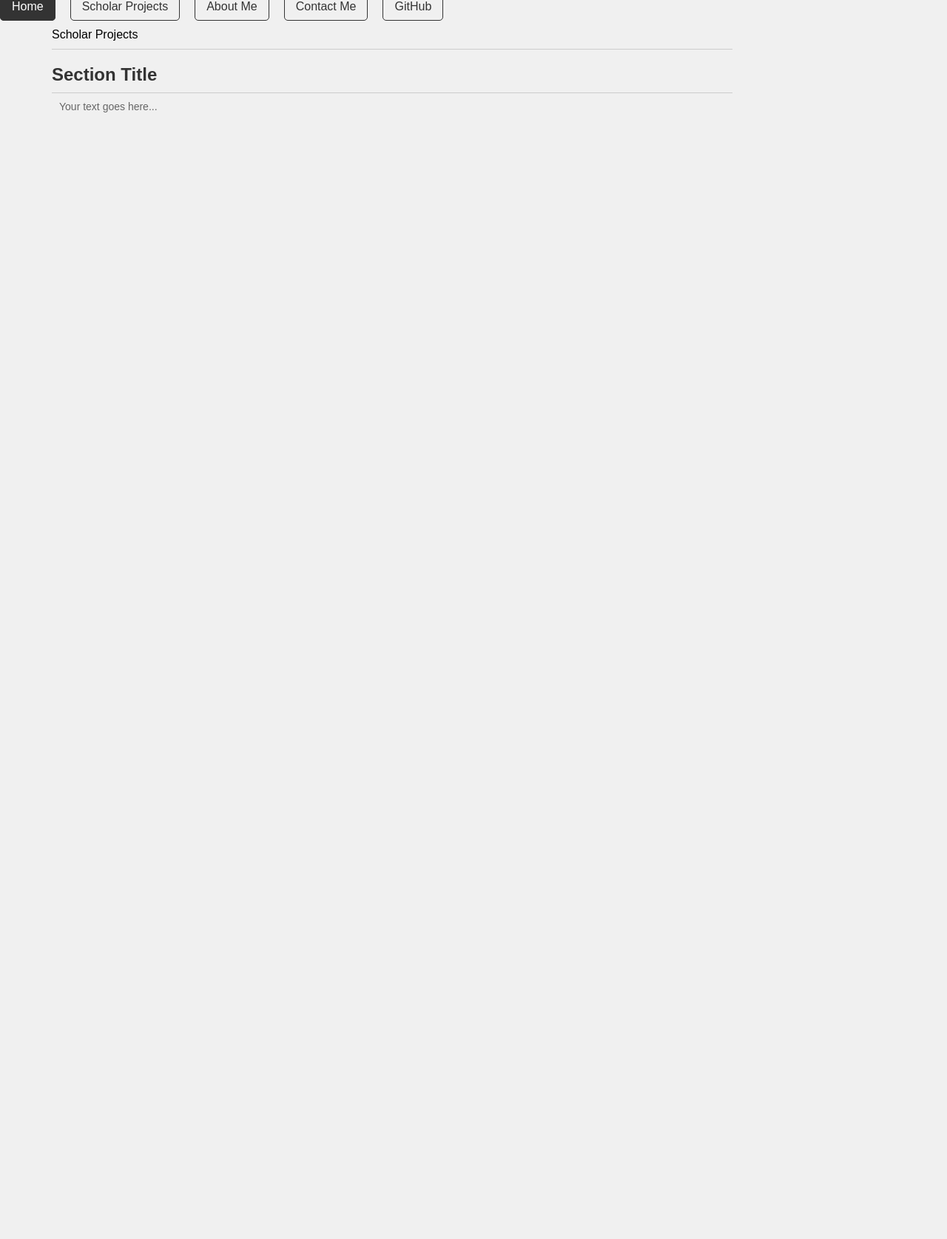
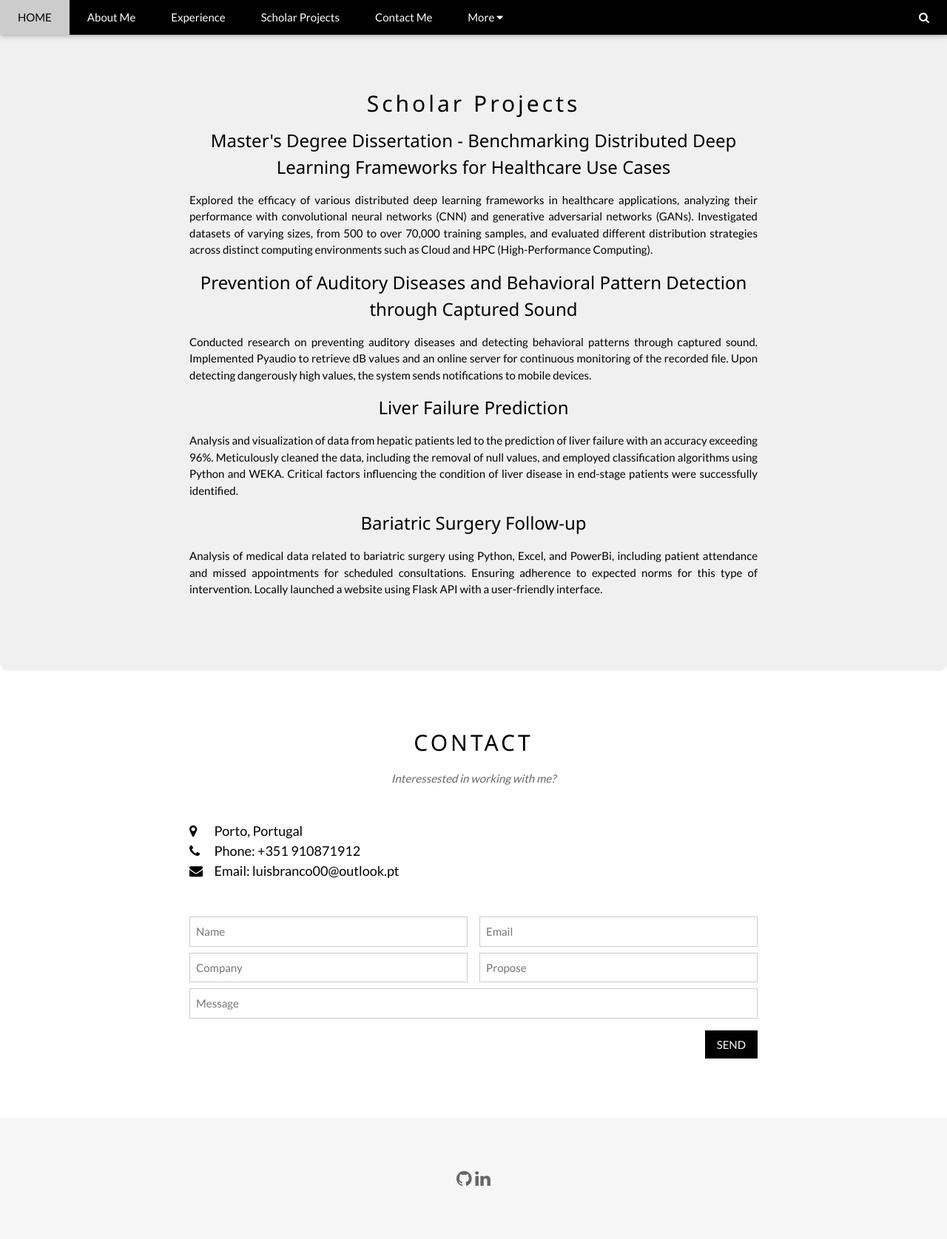
Before and after one commit to luisbranco00/MY_CV, a Flask app: page /scholar_project in a window 1280 px wide. Shown: the whole page at 74% size. Before the commit the page ends 152 px from the top, so only its background shows below. Run offline with Flask 3, Linux system fonts and the light colour scheme.

Commit message:
Update scholar_projects.html

```diff
--- a/Flask_projectCV/templates/scholar_projects.html
+++ b/Flask_projectCV/templates/scholar_projects.html
@@ -1,165 +1,153 @@
-
-<html>
+<!DOCTYPE html>
 <html lang="en">
 <head>
-  <meta charset="UTF-8">
-  <meta name="viewport" content="width=device-width, initial-scale=1.0">
-  <style>
-   * {
-      box-sizing: border-box;
-      margin: 0;
-      padding: 0;
-    }
+<title>Welcome to my online CV</title>
+<meta charset="UTF-8">
+<meta name="viewport" content="width=device-width, initial-scale=1">
+<link rel="stylesheet" href="https://www.w3schools.com/w3css/4/w3.css">
+<link rel="stylesheet" href="https://fonts.googleapis.com/css?family=Lato">
+<link rel="stylesheet" href="https://cdnjs.cloudflare.com/ajax/libs/font-awesome/4.7.0/css/font-awesome.min.css">
+<style>
+body {font-family: "Lato", sans-serif}
+.mySlides {display: none}
+</style>
+</head>
+<body>
+
+<!-- Navbar -->
+<div class="w3-top">
+  <div class="w3-bar w3-black w3-card">
+    <a class="w3-bar-item w3-button w3-padding-large w3-hide-medium w3-hide-large w3-right" href="javascript:void(0)" onclick="myFunction()" title="Toggle Navigation Menu"><i class="fa fa-bars"></i></a>
+    <a href="{{ url_for('home') }}" class="w3-bar-item w3-button w3-padding-large">HOME</a>
+    <a href="{{ url_for('home') }}" class="w3-bar-item w3-button w3-padding-large w3-hide-small">About Me </a>
+    <a href="{{ url_for('home') }}" class="w3-bar-item w3-button w3-padding-large w3-hide-small">Experience</a>
+    <a href="{{ url_for('scholar_project') }}" class="w3-bar-item w3-button w3-padding-large w3-hide-small">Scholar Projects</a>
+    <a href="#contact" class="w3-bar-item w3-button w3-padding-large w3-hide-small">Contact Me</a>
+    <div class="w3-dropdown-hover w3-hide-small">
+      <button class="w3-padding-large w3-button" title="More">More <i class="fa fa-caret-down"></i></button>
+      <div class="w3-dropdown-content w3-bar-block w3-card-4">
+        <a href="{{ url_for('about_me') }}" class="w3-bar-item w3-button">Academic Acheivements</a>
+        <a href="{{ url_for('form') }}" class="w3-bar-item w3-button">Other Activities</a>
+      </div>
+    </div>
+    <a href="javascript:void(0)" class="w3-padding-large w3-hover-red w3-hide-small w3-right"><i class="fa fa-search"></i></a>
+  </div>
+</div>
+
+!-- Navbar on small screens (remove the onclick attribute if you want the navbar to always show on top of the content when clicking on the links) -->
+<div id="navDemo" class="w3-bar-block w3-black w3-hide w3-hide-large w3-hide-medium w3-top" style="margin-top:46px">
+  <a href="#aboutme" class="w3-bar-item w3-button w3-padding-large" onclick="myFunction()">About Me</a>
+  <a href="#xp" class="w3-bar-item w3-button w3-padding-large" onclick="myFunction()">Experience</a>
+  <a href="{{ url_for('scholar_project') }}" class="w3-bar-item w3-button w3-padding-large" onclick="myFunction()">Scholar Projects</a>
+  <a href="#contact" class="w3-bar-item w3-button w3-padding-large" onclick="myFunction()">Contact Me</a>
+  <div class="w3-dropdown-hover w3-hide-small">
+      <button class="w3-padding-large w3-button" title="More">More <i class="fa fa-caret-down"></i></button>
+      <div class="w3-dropdown-content w3-bar-block w3-card-4">
+        <a href="{{ url_for('about_me') }}" class="w3-bar-item w3-button">Academic Acheivements</a>
+        <a href="{{ url_for('form') }}" class="w3-bar-item w3-button">Other Activities</a>
+      </div>
+    </div>
+</div>
+
+<div style="background-color: #f0f0f0; padding: 20px; border-radius: 10px;">
+  <!-- The Band Section -->
+
+  <div class="w3-container w3-content w3-center w3-padding-64" style="max-width:800px" id="SP">
+
+    <h2 class="w3-wide">Scholar Projects</h2>
+
+    <h3>Master's Degree Dissertation - Benchmarking Distributed Deep Learning Frameworks for Healthcare Use Cases</h3>
+    <p class="w3-justify" style="text-align: center">Explored the efficacy of various distributed deep learning frameworks in healthcare applications, analyzing their performance with convolutional neural networks (CNN) and generative adversarial networks (GANs). Investigated datasets of varying sizes, from 500 to over 70,000 training samples, and evaluated different distribution strategies across distinct computing environments such as Cloud and HPC (High-Performance Computing).</p>
+
+    <h3>Prevention of Auditory Diseases and Behavioral Pattern Detection through Captured Sound</h3>
+    <p class="w3-justify" style="text-align: center">Conducted research on preventing auditory diseases and detecting behavioral patterns through captured sound. Implemented Pyaudio to retrieve dB values and an online server for continuous monitoring of the recorded file. Upon detecting dangerously high values, the system sends notifications to mobile devices.</p>
+
+    <h3>Liver Failure Prediction</h3>
+    <p class="w3-justify" style="text-align: center">Analysis and visualization of data from hepatic patients led to the prediction of liver failure with an accuracy exceeding 96%. Meticulously cleaned the data, including the removal of null values, and employed classification algorithms using Python and WEKA. Critical factors influencing the condition of liver disease in end-stage patients were successfully identified.</p>
+
+    <h3>Bariatric Surgery Follow-up</h3>
+    <p class="w3-justify" style="text-align: center">Analysis of medical data related to bariatric surgery using Python, Excel, and PowerBi, including patient attendance and missed appointments for scheduled consultations. Ensuring adherence to expected norms for this type of intervention. Locally launched a website using Flask API with a user-friendly interface.</p>
+</div>
+</div>
+
+
+<div class="w3-container w3-content w3-padding-64" style="max-width:800px" id="contact">
+    <h2 class="w3-wide w3-center">CONTACT</h2>
+    <p class="w3-opacity w3-center"><i>Interessested in working with me?</i></p>
+    <div class="w3-row w3-padding-32">
+      <div class="w3-col m6 w3-large w3-margin-bottom">
+        <i class="fa fa-map-marker" style="width:30px"></i> Porto, Portugal<br>
+        <i class="fa fa-phone" style="width:30px"></i> Phone: +351 910871912<br>
+        <i class="fa fa-envelope" style="width:30px"> </i> Email: luisbranco00@outlook.pt<br>
+      </div>
+    </div>
+<form action="/submit" method="POST">
+  <div class="w3-row-padding" style="margin:0 -16px 8px -16px">
+    <div class="w3-half">
+      <input class="w3-input w3-border" type="text" placeholder="Name" required name="Name">
+    </div>
+    <div class="w3-half">
+      <input class="w3-input w3-border" type="text" placeholder="Email" required name="Email">
+    </div>
+  </div>
+  <div class="w3-row-padding" style="margin:0 -16px 8px -16px">
+    <div class="w3-half">
+      <input class="w3-input w3-border" type="text" placeholder="Company" required name="Company">
+    </div>
+    <div class="w3-half">
+      <input class="w3-input w3-border" type="text" placeholder="Propose" required name="Propose">
+    </div>
+  </div>
+  <input class="w3-input w3-border" type="text" placeholder="Message" required name="Message">
+  <button class="w3-button w3-black w3-section w3-right" type="submit">SEND</button>
+</form>
+</div>
+</div>
+<!-- End Page Content -->
 
 
 
-    body {
-      font-family: Arial, sans-serif;
-      background-color: #f0f0f0;
-    }
+<!-- Footer -->
+<footer class="w3-container w3-padding-64 w3-center w3-opacity w3-light-grey w3-xlarge">
+<a href="https://github.com/luisbranco00" target="_blank"><i class="fa fa-github w3-hover-opacity"></i></a>
+<a href="https://www.linkedin.com/in/luís-branco-1a3b292a7" target="_blank"><i class="fa fa-linkedin w3-hover-opacity"></i></a>
+</footer>
 
-    .container {
-	  max-width: 75%; /* Set to 75% for 3/4 of the page */
-	  margin: 0 auto; /* Center horizontally */
-	  padding: 20px;
-	  margin-left: 50px; /* Adjust the left margin */
-	}
-		/* Style the navigation buttons */
-	header nav ul {
-	  list-style: none;
-	  display: flex;
-	  gap: 20px; /* Adjust the space between buttons */
-	}
+<script>
+// Automatic Slideshow - change image every 4 seconds
+var myIndex = 0;
+carousel();
 
-	header nav ul li {
-	  display: inline-block;
-	}
+function carousel() {
+  var i;
+  var x = document.getElementsByClassName("mySlides");
+  for (i = 0; i < x.length; i++) {
+    x[i].style.display = "none";
+  }
+  myIndex++;
+  if (myIndex > x.length) {myIndex = 1}
+  x[myIndex-1].style.display = "block";
+  setTimeout(carousel, 4000);
+}
 
-	header nav ul li a {
-	  text-decoration: none;
-	  color: #333;
-	  padding: 10px 15px; /* Adjust button padding */
-	  border: 1px solid #333; /* Add border */
-	  border-radius: 5px; /* Add border-radius for rounded corners */
-	  transition: background-color 0.3s ease; /* Smooth transition on hover */
-	}
+// Used to toggle the menu on small screens when clicking on the menu button
+function myFunction() {
+  var x = document.getElementById("navDemo");
+  if (x.className.indexOf("w3-show") == -1) {
+    x.className += " w3-show";
+  } else {
+    x.className = x.className.replace(" w3-show", "");
+  }
+}
 
-	header nav ul li a:hover {
-      background-color: #333;
-      color: #fff;
-    }
+// When the user clicks anywhere outside of the modal, close it
+var modal = document.getElementById('ticketModal');
+window.onclick = function(event) {
+  if (event.target == modal) {
+    modal.style.display = "none";
+  }
+}
+</script>
 
-    .header {
-      display: flex;
-      align-items: center;
-      justify-content: space-between;
-      border-bottom: 1px solid #ccc;
-      padding-bottom: 10px;
-    }
-
-    header .name {
-      font-size: 32px;
-      font-weight: bold;
-      color: #333;
-    }
-
-    header .contact {
-      display: flex;
-      flex-direction: column;
-      align-items: flex-end;
-    }
-
-    header .contact span {
-      font-size: 14px;
-      color: #666;
-    }
-
-    header .contact a {
-      text-decoration: none;
-      color: #666;
-    }
-
-
-    .section {
-      margin-top: 20px;
-    }
-
-    .section .title {
-      font-size: 24px;
-      font-weight: bold;
-      color: #333;
-      border-bottom: 1px solid #ccc;
-      padding-bottom: 10px;
-    }
-
-    .section .content {
-      display: flex;
-      flex-wrap: wrap;
-    }
-
-    .section .content .item {
-      width: 75%;
-      padding: 10px;
-    }
-
-    .section .content .item .subtitle {
-      font-size: 18px;
-      font-weight: bold;
-      color: #333;
-    }
-
-    .section .content .item .subcontent {
-      font-size: 14px;
-      color: #666;
-    }
-
-    .section .content .item .subcontent ul {
-      list-style: none;
-    }
-
-    .section .content .item .subcontent ul li {
-      margin-left: 20px;
-    }
-
-    .section .content .item .subcontent ul li:before {
-      content: "\2022";
-      color: #333;
-      font-weight: bold;
-      display: inline-block;
-      width: 1em;
-      margin-left: -1em;
-    }
-	</style>
-</head>
-<body>
-	<header>
-    <nav>
-        <ul>
-            <li><a href="{{ url_for('home') }}">Home</a></li>
-            <li><a href="{{ url_for('scholar_projects') }}">Scholar Projects</a></li>
-            <li><a href="{{ url_for('about_me') }}">About Me</a></li>
-			<li><a href="{{ url_for('form') }}">Contact Me</a></li>
-			<li><a href="https://github.com/luisbranco00">GitHub</a></li>
-        </ul>
-    </nav>
-</header>
-
-
-  <div class="container">
-    <div class="header">
-      <div class="name">Scholar Projects</div>
-    </div>
-    <div class="section">
-      <div class="title">Section Title</div>
-      <div class="content">
-        <div class="item">
-          <div class="subcontent">
-            <p>Your text goes here...</p>
-          </div>
-        </div>
-        <!-- Additional sections or content can be added similarly -->
-      </div>
-    </div>
-  </div>
 </body>
 </html>
```
